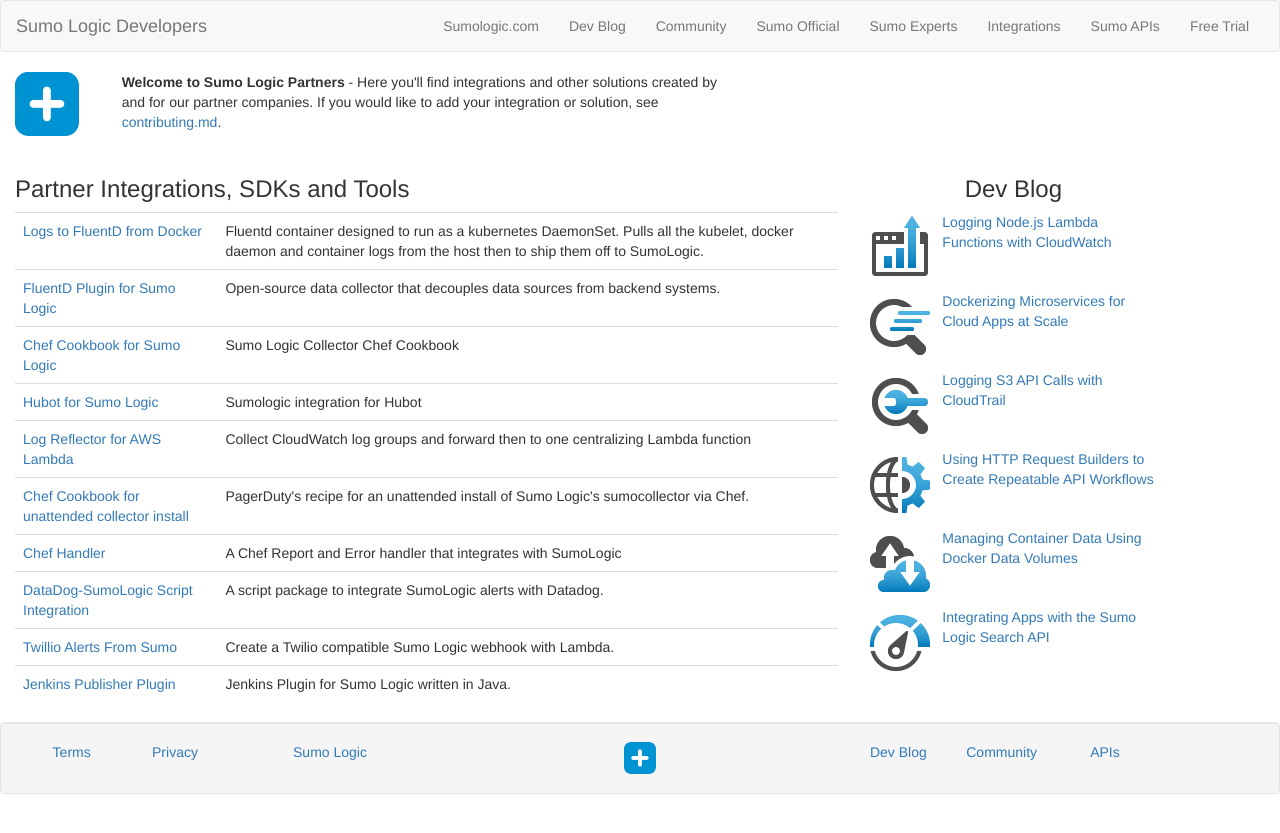
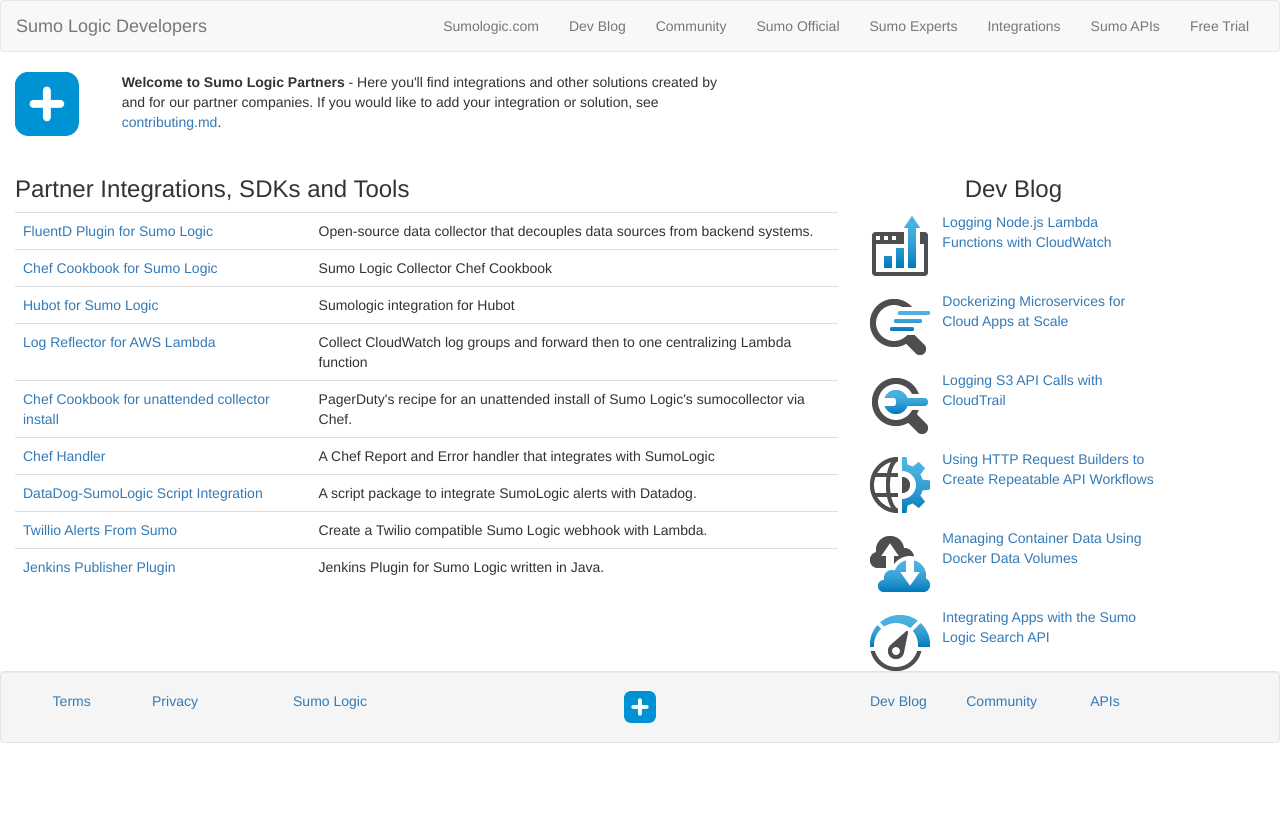
Before and after one commit to SumoLogic/sumologic.github.io, a Jekyll site: the page built from sumo-partners.html, in a window 1280 px wide. Shown: the top 833 px of the page. Built offline with Jekyll 4.4.1, drawn with Linux system fonts in a browser that asks for light colours.

Commit message:
remove FluentD repo from  partners.yml

```diff
--- a/_data/partners.yml
+++ b/_data/partners.yml
@@ -1,7 +1,3 @@
- - title: "Logs to FluentD from Docker"
-   repo_description: "Fluentd container designed to run as a kubernetes DaemonSet. Pulls all the kubelet, docker daemon and container logs from the host then to ship them off to SumoLogic."
-   url: "https://github.com/peopledata/fluentd"
-
  - title: "FluentD Plugin for Sumo Logic"
    repo_description: "Open-source data collector that decouples data sources from backend systems."
    url: "https://github.com/memorycraft/fluent-plugin-sumologic"
```
